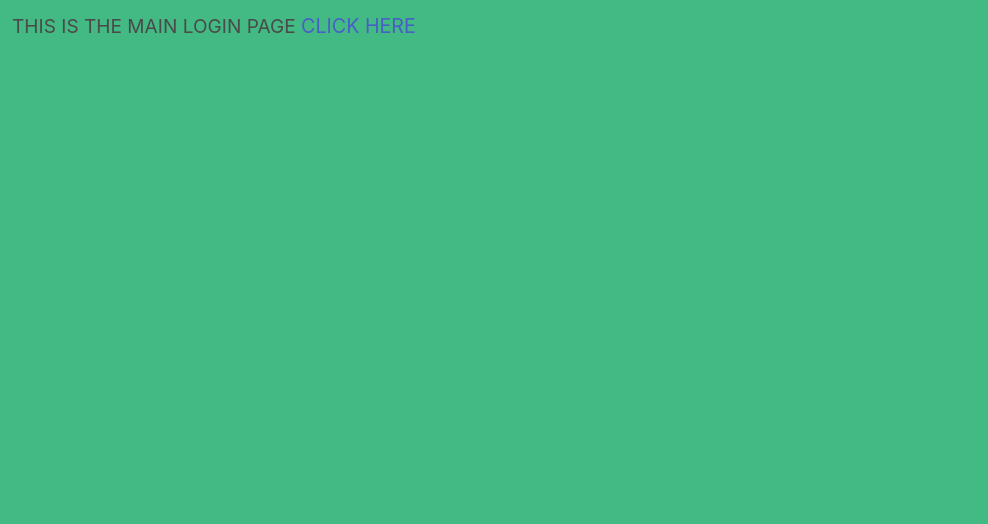
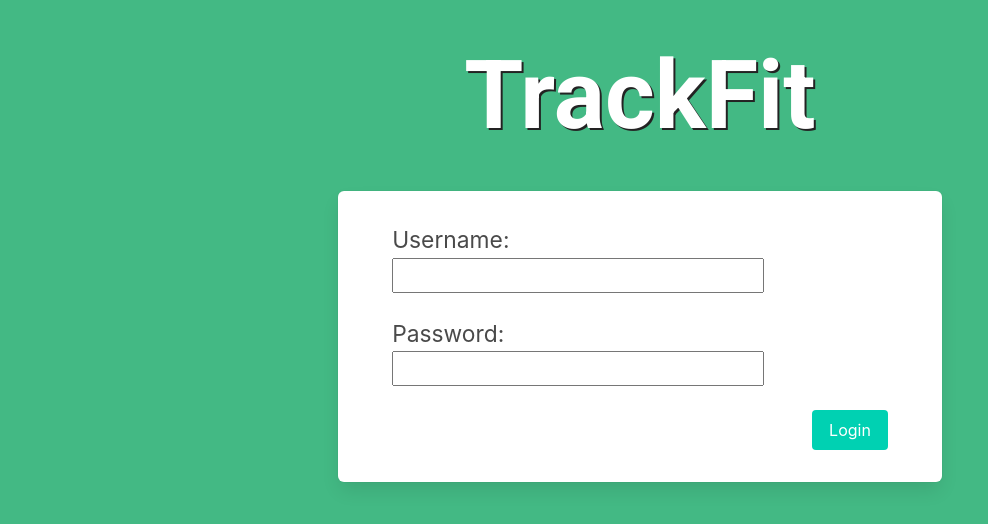
Before and after one commit to Heyrio/TrackFit, a Vue app: page / in a window 1280 px wide. Shown: the top 524 px of the page, without its empty margins (0-988 px from the left). Built offline with nearby package versions, Linux system fonts and the light colour scheme.

Commit message:
adding login page stuff

```diff
--- a/src/App.vue
+++ b/src/App.vue
@@ -4,7 +4,7 @@
       <div>
         <sidemenu v-if="homePage()"></sidemenu>
       </div>
-      <div class="column is-two-thirds">
+      <div class="column" v-bind:class="{'is-two-thirds':  homePage()}">
         <router-view/>
       </div>
     </div>
@@ -12,24 +12,26 @@
 </template>
 
 <script>
-
 import sidemenu from '@/components/sidemenu.vue'
 
 export default {
   name: 'app',
   components:{
+
     sidemenu
   },
   data(){
     return{
+
     }
   },
+
   methods:{
-
      homePage() {
       if(this.$route.path == "/") {
         return false
       } else {
+        this.homeSize = true;
         return true
       }
     }
--- a/src/components/sidemenu.vue
+++ b/src/components/sidemenu.vue
@@ -16,10 +16,10 @@
           <li>
             <ul>
               <router-link to="/dashboard" @click.native="menuSelect(1)" :class="{ selected: item1 }">My Dashboard</router-link>
-              <router-link to="/meals" @click.native="menuSelect(2)" :class="{ selected: item2 }">Update Log</router-link>
-              <router-link to="/compare" @click.native="menuSelect(3)" :class="{ selected: item3 }">Meals</router-link>
-              <router-link to="/stats" @click.native="menuSelect(4)" :class="{ selected: item4 }">Fitness Stats</router-link>
-              <router-link to="/routine" @click.native="menuSelect(5)" :class="{ selected: item5 }">Gym Routine</router-link>
+              <router-link to="/log" @click.native="menuSelect(2)" :class="{ selected: item2 }">Update Log</router-link>
+              <router-link to="/stats" @click.native="menuSelect(3)" :class="{ selected: item3 }">Fitness Stats</router-link>
+              <router-link to="/routine" @click.native="menuSelect(4)" :class="{ selected: item4 }">Gym Routine</router-link>
+              <router-link to="/History" @click.native="menuSelect(5)" :class="{ selected: item5 }">History</router-link>
               <router-link to="/" @click.native="menuSelect(6)" :class="{ selected: item6 }">Logout</router-link>
             </ul>
           </li>
--- a/src/routes/router.js
+++ b/src/routes/router.js
@@ -27,6 +27,5 @@ export default router;
 router.afterEach((to) => {
     if (to.name === "Home") {
         document.querySelector("html").classList.add("bg");
-        console.log('home');
     }
 });
--- a/src/views/home.vue
+++ b/src/views/home.vue
@@ -1,6 +1,36 @@
 <template>
     <div class="home">
-        <div class="is-centered"><h1>THIS IS THE MAIN LOGIN PAGE <a href="/dashboard">CLICK HERE</a></h1></div>
+
+        <div class="columns is-centered">
+          <div class="column is-full">
+            <h1>TrackFit</h1>
+          </div>
+        </div>
+        <div class="columns is-centered">
+          <div class="column is-half">
+            <div class="box">
+              <div class="columns is-centered">
+                <div class="field">
+                  <div class="column is-half">
+                    <div>
+                      <label>Username: <input type="text" placeholder=""></label>
+                    </div>
+                  </div>
+                  <div class="column is-half">
+                    <div>
+                      <label>Password: <input type="password" placeholder=""></label>
+                   </div>
+                  </div>
+                  <div class="columns is-pulled-right">
+                <div class="column is-full ">
+                  <button class="button is-primary">Login</button>
+                </div>
+               </div>
+                </div>
+              </div>
+            </div>
+          </div>
+        </div>
       </div>
 </template>
 
@@ -22,11 +52,17 @@ export default {
 </script>
 
 <style scoped>
+  @import url('https://fonts.googleapis.com/css?family=Roboto:700&display=swap');
   html{
     background-color: blue;
   }
-*{
-  font-size: 1.03em;
-}
 
+  .column >h1{
+    display: flex;
+    justify-content: center;
+    font-family: 'Roboto', sans-serif;
+    font-size: 5em;
+    color: #fff;
+    text-shadow: 2px 2px #232323;
+  }
 </style>
```
